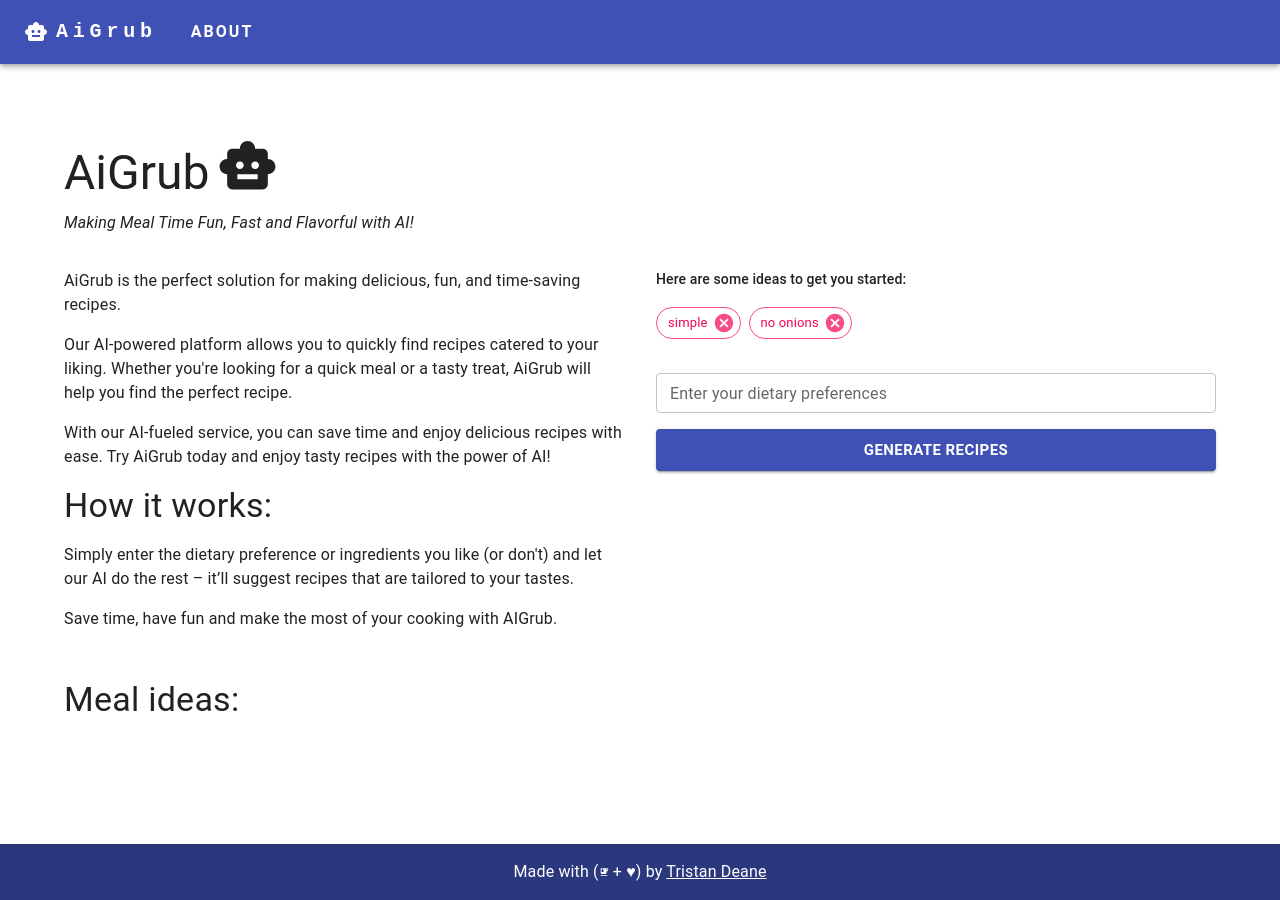
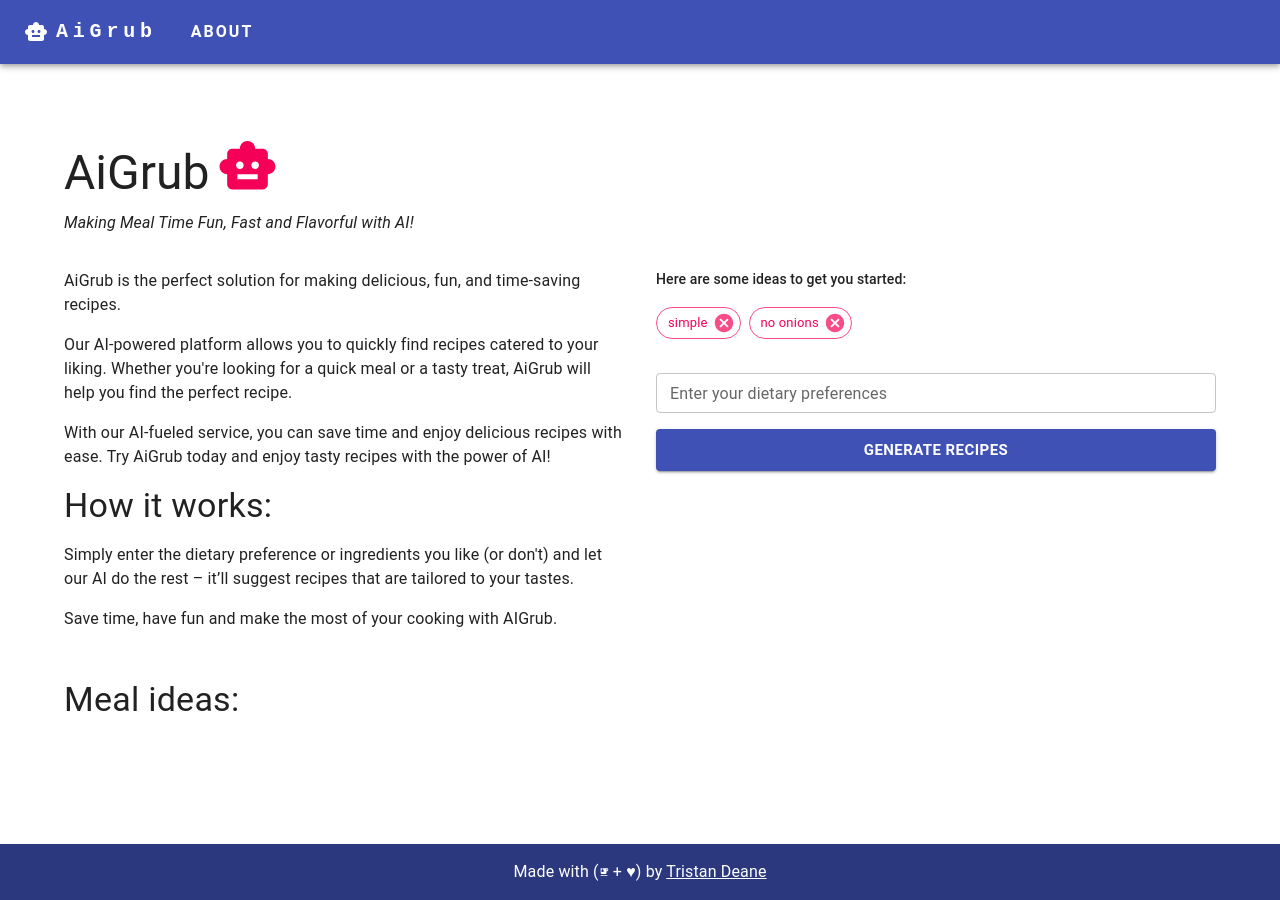
Before and after one commit to IM-Deane/aigrub, a Next.js app: page / in a window 1280 px wide. Built offline with nearby package versions, Linux system fonts and the light colour scheme.

Commit message:
Updated theme

```diff
--- a/components/Layout.tsx
+++ b/components/Layout.tsx
@@ -1,7 +1,5 @@
 import React, { ReactNode } from "react";
 import Head from "next/head";
-
-import CssBaseline from "@mui/material/CssBaseline";
 
 import Box from "@mui/material/Box";
 import Container from "@mui/material/Container";
--- a/pages/index.tsx
+++ b/pages/index.tsx
@@ -32,7 +32,9 @@ const IndexPage = () => {
 					>
 						AiGrub
 						<span>
-							<SmartToyIcon sx={{ fontSize: "61px", ml: 1 }} />
+							<SmartToyIcon
+								sx={{ fontSize: "61px", ml: 1, color: "secondary.main" }}
+							/>
 						</span>
 					</Typography>
 					<Typography
```
